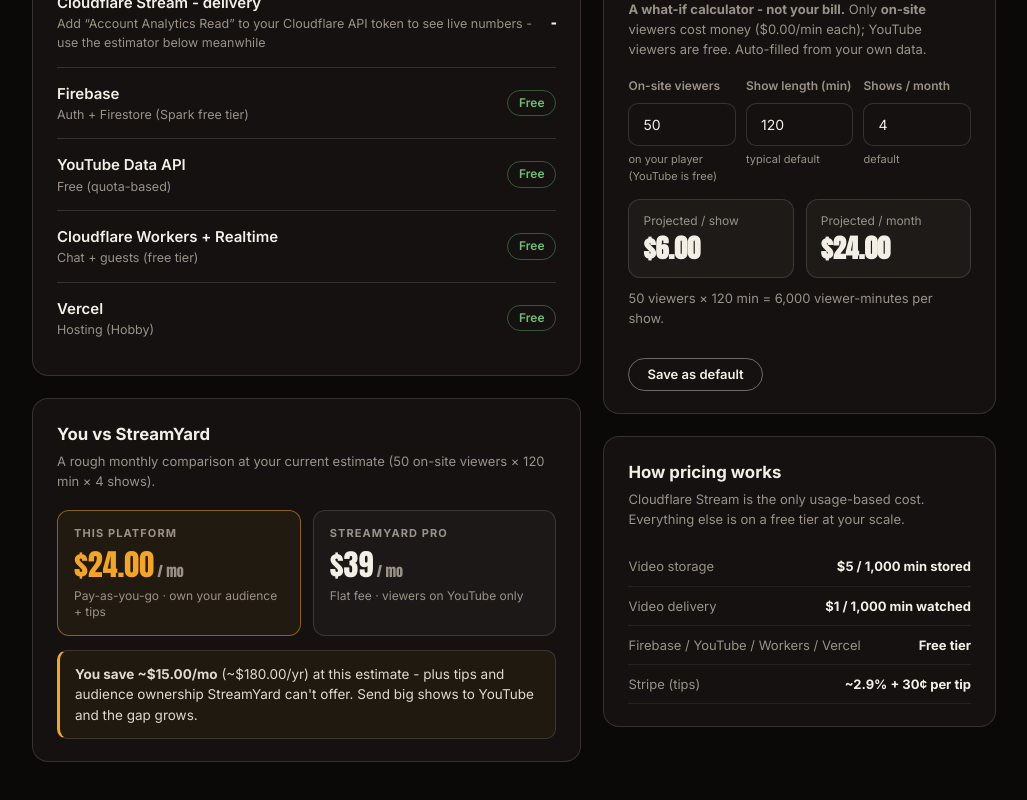
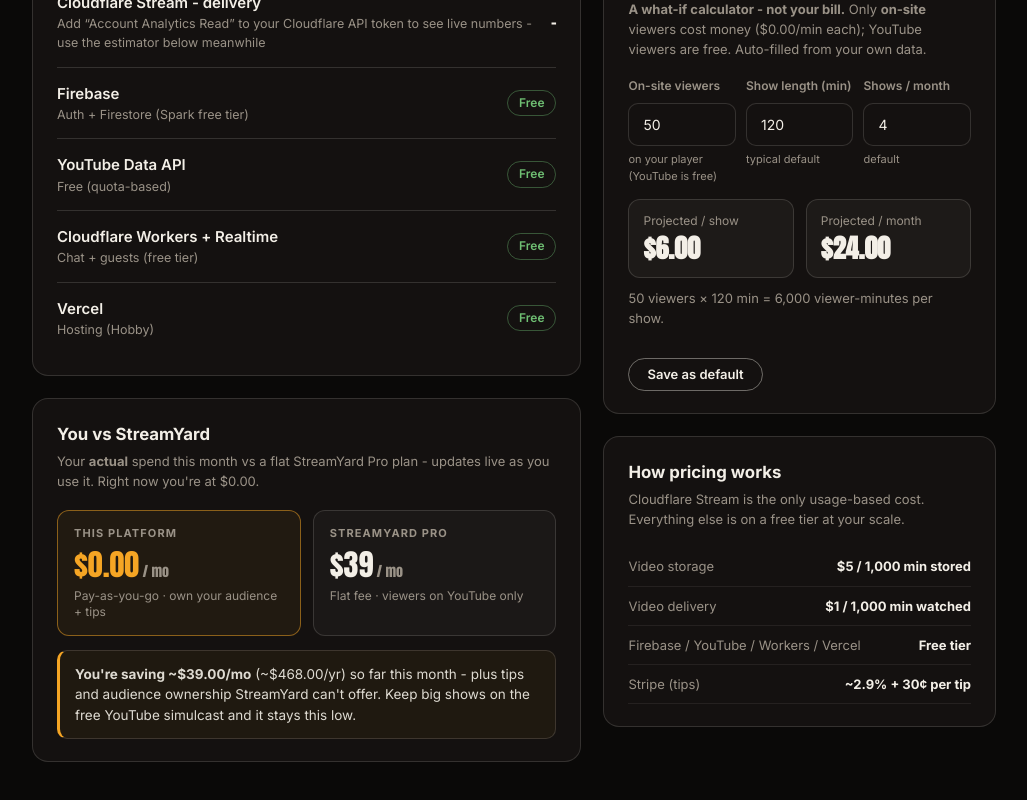
Before and after one commit to beltranalain/Southcoast, a Next.js app: page /admin/costs in a window 1280 px wide. Shown: the part 1163-1963 px from the top of the page, without its empty margins (250-1277 px from the left). Built offline with nearby package versions, Linux system fonts and the light colour scheme; no server answers; sample sign-in values are in the browser's storage.

Commit message:
Costs: You-vs-StreamYard uses ACTUAL live spend ($0 now), not the estimator projection
Co-Authored-By: Claude Opus 4.8 (1M context) <noreply@anthropic.com>

```diff
--- a/app/admin/costs/page.tsx
+++ b/app/admin/costs/page.tsx
@@ -83,9 +83,10 @@ export default function AdminCosts() {
   // Suggested budget = ~1.5x projected monthly spend (storage + estimated delivery).
   const storageCost = data?.breakdown.find((r) => r.key === "cf-storage")?.cost ?? 0;
   const suggested = Math.max(5, Math.ceil(((storageCost + perMonth) * 1.5) / 5) * 5);
-  // Rough monthly comparison vs a flat StreamYard Professional plan.
-  const myMonthly = storageCost + perMonth;
+  // Comparison vs a flat StreamYard Professional plan, using your ACTUAL usage
+  // this month (live - $0 until you actually stream / people watch on-site).
   const STREAMYARD = 39;
+  const myMonthly = total;
   const savings = STREAMYARD - myMonthly;
   const pct = cap > 0 ? Math.min(999, (total / cap) * 100) : 0;
   const level = cap === 0 ? "none" : pct >= 100 ? "over" : pct >= 80 ? "warn" : "ok";
@@ -171,7 +172,7 @@ export default function AdminCosts() {
 
               <div className="panel">
                 <h3>You vs StreamYard</h3>
-                <div className="panel-sub">A rough monthly comparison at your current estimate ({v.toLocaleString()} on-site viewers &times; {m.toLocaleString()} min &times; {s} shows).</div>
+                <div className="panel-sub">Your <b>actual</b> spend this month vs a flat StreamYard Pro plan - updates live as you use it. Right now you&apos;re at {money(myMonthly)}.</div>
                 <div className="vs-grid">
                   <div className="vs-box you">
                     <div className="vs-label">This platform</div>
@@ -185,8 +186,8 @@ export default function AdminCosts() {
                   </div>
                 </div>
                 {savings > 0
-                  ? <div className="callout" style={{ marginTop: 14 }}><b>You save ~{money(savings)}/mo</b> (~{money(savings * 12)}/yr) at this estimate - plus tips and audience ownership StreamYard can&apos;t offer. Send big shows to YouTube and the gap grows.</div>
-                  : <div className="callout" style={{ marginTop: 14 }}>At this on-site audience you&apos;re above a flat plan - but you still own your audience + take tips. Route big shows to the free YouTube simulcast to cut this down.</div>}
+                  ? <div className="callout" style={{ marginTop: 14 }}><b>You&apos;re saving ~{money(savings)}/mo</b> (~{money(savings * 12)}/yr) so far this month - plus tips and audience ownership StreamYard can&apos;t offer. Keep big shows on the free YouTube simulcast and it stays this low.</div>
+                  : <div className="callout" style={{ marginTop: 14 }}>Your on-site usage this month is above a flat plan - but you still own your audience + take tips. Route big shows to the free YouTube simulcast to cut this down.</div>}
               </div>
             </div>
 
```
